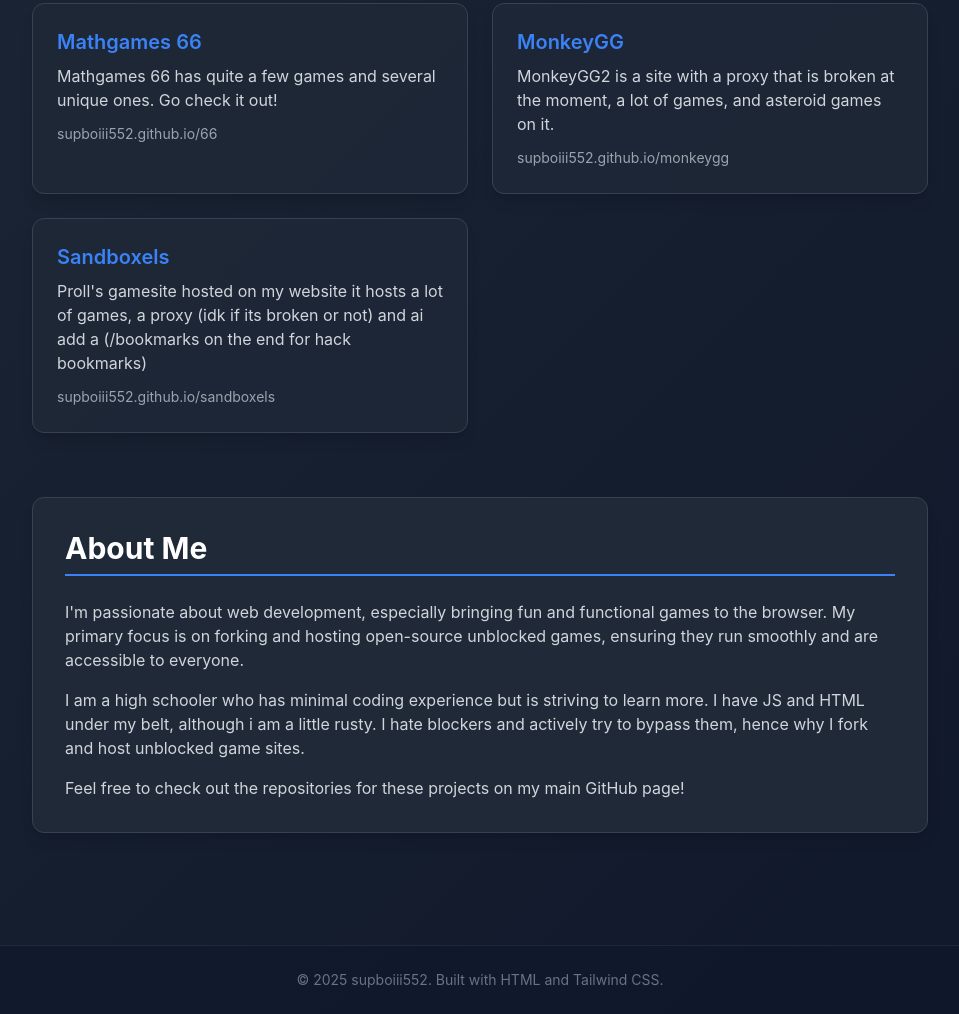
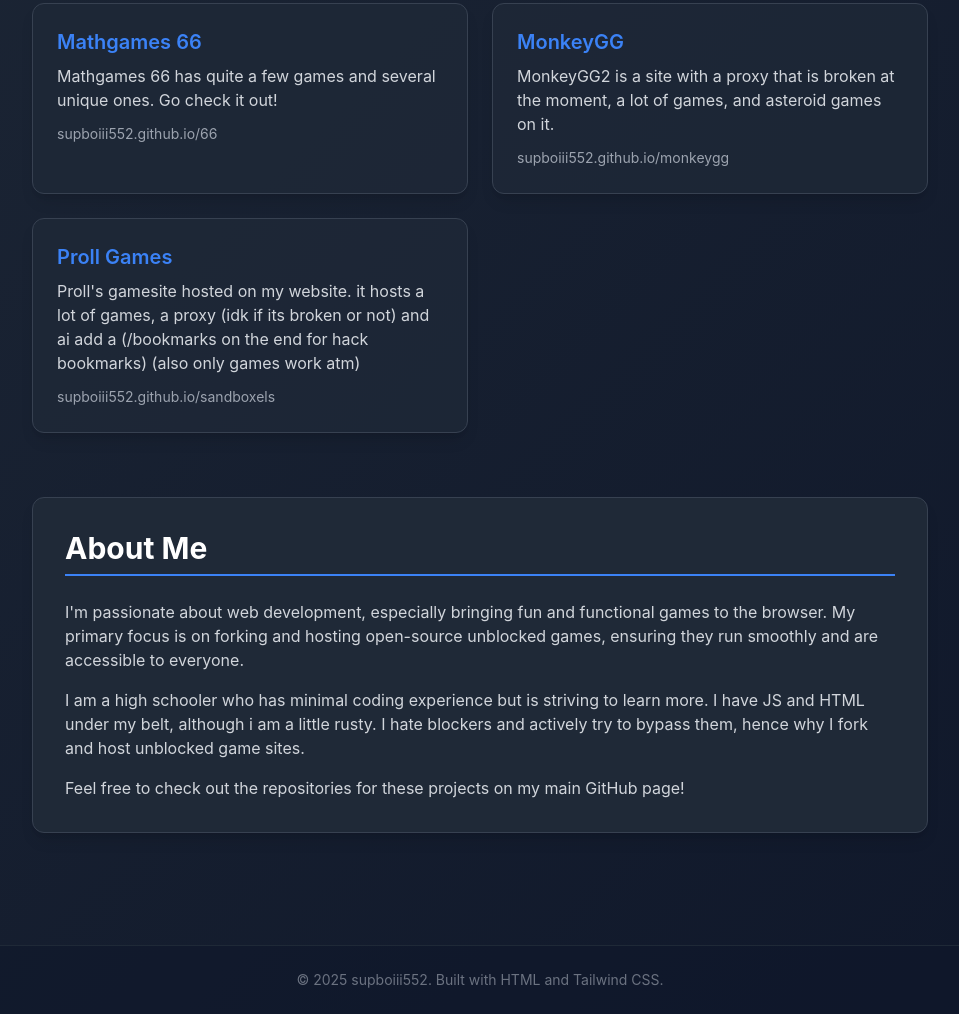
Before and after one commit to supboiii552/supboiii552.github.io, a plain HTML site: page index.html in a window 1280 px wide. Shown: the part 750-1764 px from the top of the page, without its empty margins (160-1119 px from the left). Drawn offline with nearby package versions, Linux system fonts and the light colour scheme.

Commit message:
Change project name to 'Proll Games'
Updated project title and description for Proll Games.

```diff
--- a/index.html
+++ b/index.html
@@ -111,9 +111,9 @@
 
 
                     <a href="https://supboiii552.github.io/proll" target="_blank" class="block project-card bg-primary-dark/80 p-6 rounded-xl shadow-lg border border-gray-700 hover:border-accent-blue">
-                        <h3 class="text-xl font-semibold text-accent-blue mb-2">Sandboxels</h3>
+                        <h3 class="text-xl font-semibold text-accent-blue mb-2">Proll Games</h3>
                         <p class="text-gray-300">
-                            Proll's gamesite hosted on my website it hosts a lot of games, a proxy (idk if its broken or not) and ai add a (/bookmarks on the end for hack bookmarks)
+                            Proll's gamesite hosted on my website. it hosts a lot of games, a proxy (idk if its broken or not) and ai add a (/bookmarks on the end for hack bookmarks) (also only games work atm)
                         </p>
                         <span class="mt-3 inline-block text-sm text-gray-400">supboiii552.github.io/sandboxels</span>
                     </a>
```
